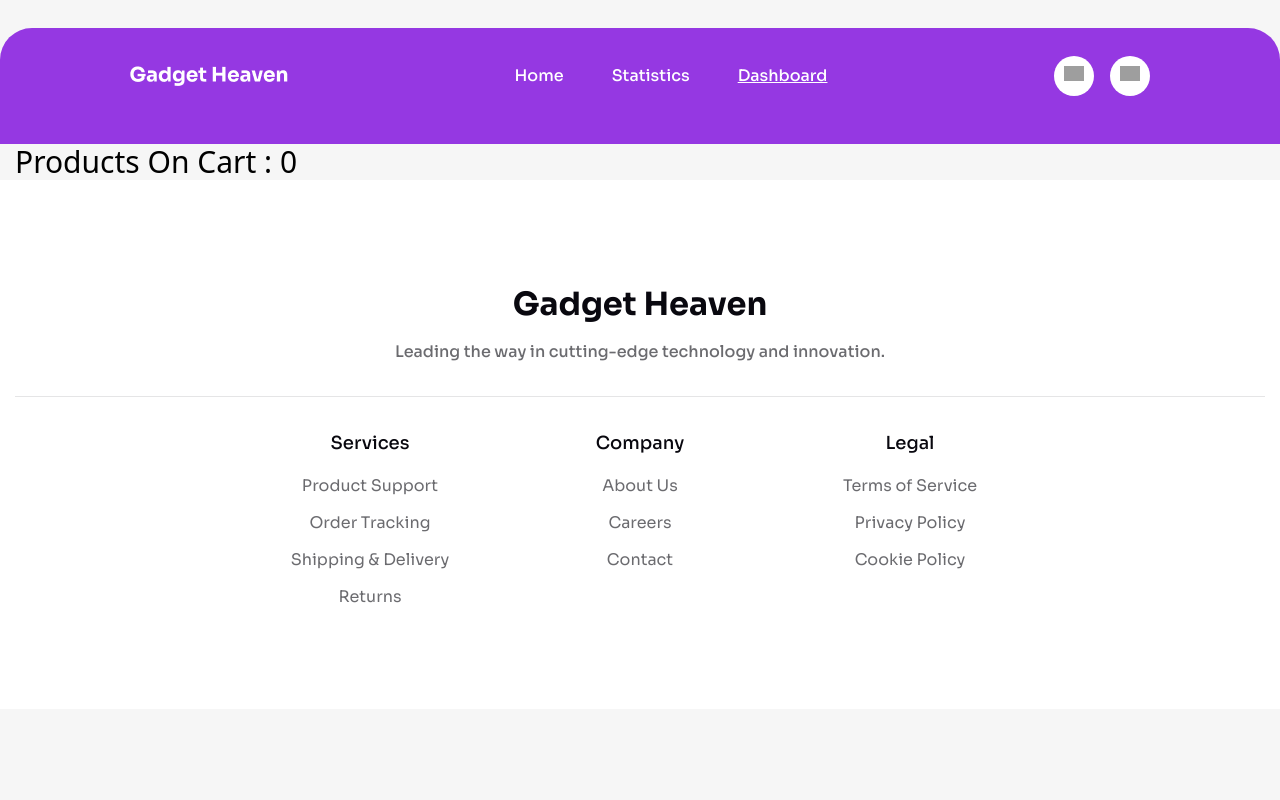
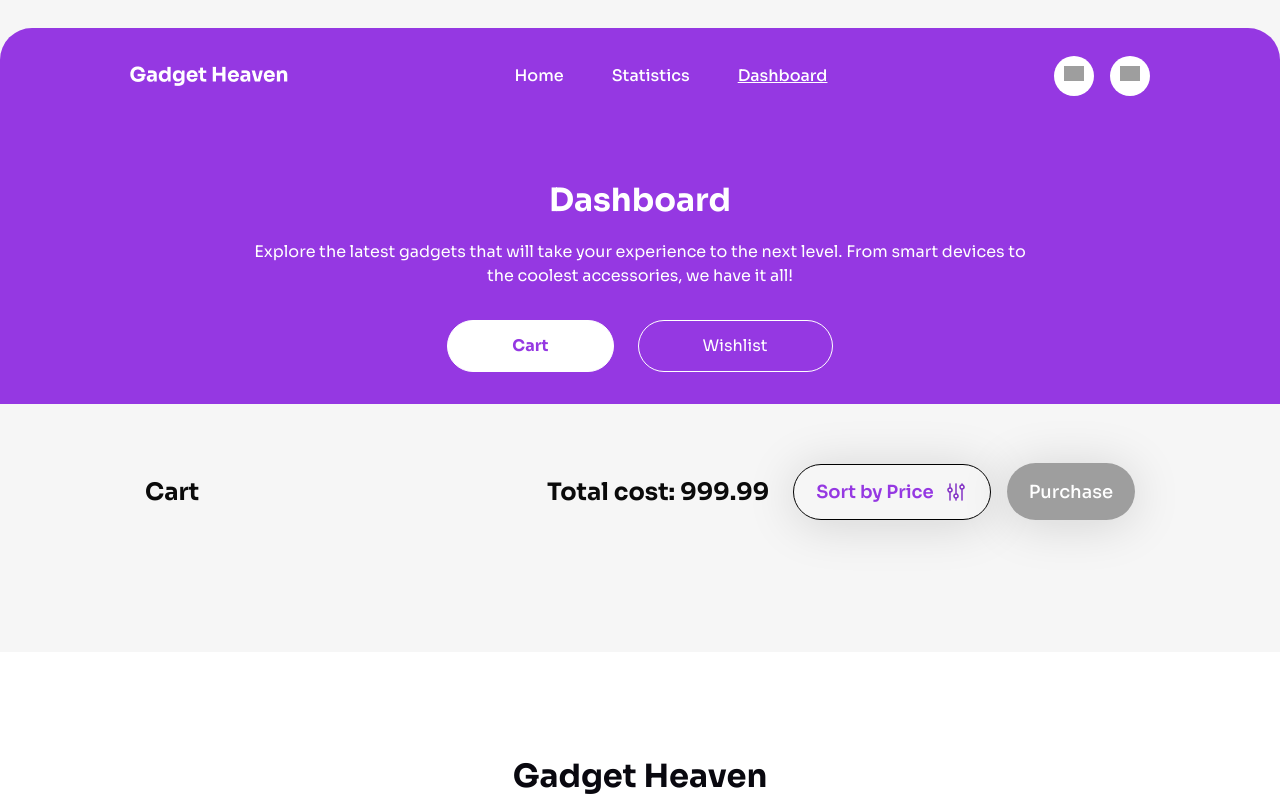
Before and after one commit to webdevrakeeb/GadgetHeaven, a React (Vite) app: page /dashboard in a window 1280 px wide. Shown: the top 800 px of the page. Built offline with nearby package versions, Linux system fonts and the light colour scheme; grey boxes are pictures that could not be loaded.

Commit message:
Work on Cart List And Wishlist items.

```diff
--- a/package.json
+++ b/package.json
@@ -16,6 +16,7 @@
     "react-dom": "^19.1.0",
     "react-icons": "^5.5.0",
     "react-router-dom": "^7.6.1",
+    "react-tabs": "^6.1.0",
     "sort-by": "^1.2.0",
     "surge": "^0.24.6"
   },
--- /dev/null
+++ b/src/Components/Cart/Cart.jsx
@@ -0,0 +1,21 @@
+const Cart = ({product}) => {
+    const {product_image, product_title, description, price} = product;
+    return (
+        <div>
+            <div className="p-8 bg-white rounded-2xl">
+                <div className="flex flex-col lg:flex-row gap-x-8">
+                    <div className="lg:w-[200px]">
+                        <img className="h-[150px] block mx-auto" src={product_image} alt="" />
+                    </div>
+                    <div className="lg:w-[calc(100%-200px)]">
+                        <h2 className="text-0f text-2xl font-Sora font-semibold mb-[18px]">{product_title}</h2>
+                        <p className="text-muted text-lg font-Sora font-normal mb-4">{description}</p>
+                        <h3 className="text-[rgba(9,8,15,0.80)] text-xl font-Sora font-semibold">Price: ${price}</h3>
+                    </div>
+                </div>
+            </div>
+        </div>
+    );
+};
+
+export default Cart;
--- a/src/Components/Dashboard/Dashboard.jsx
+++ b/src/Components/Dashboard/Dashboard.jsx
@@ -1,24 +1,73 @@
 import { useEffect, useState } from "react";
 import { useLoaderData } from "react-router-dom";
-import { getCartList } from "../../Utilies/SaveToLS";
+import { getCartList, getWishList } from "../../Utilies/SaveToLS";
+import Cart from "../Cart/Cart";
+import sortIcon from '../../assets/images/sort-icon.png';
+import Wishlist from "../Wishlist/Wishlist";
 
-const Dashboard = () => {
+
+const Dashboard = ({handleAddToCart}) => {
     const [cartList, setCartList] = useState([]);
+    const [wishList, setWishList] = useState([]);
+    const [listTabButton, setListTabButton] = useState('cart');
     const allListedItems = useLoaderData();
+    // Cart Items
     useEffect(()=> {
         const stroedCartList = getCartList();
         const cartItemList = allListedItems.filter(item => stroedCartList.includes(item.product_id));
         setCartList(cartItemList)
-    },[allListedItems]);
+    },[]);
+
+    useEffect(()=>{
+        const storedWishList = getWishList();
+        const wishItemList = allListedItems.filter(item => storedWishList.includes(item.product_id));
+        setWishList(wishItemList);
+    },[])
 
 
     return (
-        <div className="container">
-            <h1 className="text-3xl">Products On Cart : {cartList.length}</h1>
-            {
-                cartList.map(product => <h2 key={product.product_id}>{product.product_title}</h2>)
-            }
-        </div>
+        <>
+            <div className="bg-brand py-8">
+                <h2 className="text-white text-[32px] font-Sora font-bold text-center pb-4">Dashboard</h2>
+                <p className="lg:max-w-[796px] font-Sora text-center mx-auto text-white pb-5 lg:pb-8">Explore the latest gadgets that will take your experience to the next level. From smart devices to the coolest accessories, we have it all!</p>
+                <ul className="flex items-center justify-center gap-x-6">
+                    <button
+                        onClick={()=>setListTabButton('cart')}
+                        className={`py-[13px] px-[64px] font-Sora border border-[#FFF] rounded-[32px] ${
+                        listTabButton === 'cart' ? 'font-bold bg-white text-brand' : 'font-normal bg-transparent text-white'
+                    }`}>Cart</button>
+                    <button
+                        onClick={()=>setListTabButton('wishlist')}
+                        className={`py-[13px] px-[64px] font-Sora border border-[#FFF] rounded-[32px] text-white ${
+                        listTabButton === 'wishlist' ? 'font-bold bg-white text-brand' : 'font-normal bg-transparent text-white'
+                    }`}>Wishlist</button>
+                </ul>
+            </div>
+            <div className="container">
+                <div className="lg:pt-[59px] lg:pb-8 xl:px-[130px]">
+                    {
+                        listTabButton === 'cart' ?
+                        <div className="flex items-center justify-between">
+                            <h2 className="text-[#0B0B0B] text-2xl font-Sora font-bold">Cart</h2>
+                            <ul className="flex items-center gap-x-4">
+                                <li className="text-[#0B0B0B] text-2xl font-Sora font-bold mr-2">Total cost: 999.99</li>
+                                <li className="flex items-center gap-x-[10px] text-brand text-lg font-Sora font-semibold py-[13px] px-[22px] shadow-[0px_4px_50px_0px_rgba(11,11,11,0.15)] border-[1.5px] border-[#000] rounded-[32px] cursor-pointer">Sort by Price <img src={sortIcon}/></li>
+                                <li className="py-[14.5px] px-[22px] shadow-[0px_4px_50px_0px_rgba(11,11,11,0.15)] rounded-[32px] bg-[url('https://i.ibb.co/pGDk2Lb/purchase-btn.png')] bg-no-repeat bg-cover bg-center text-white text-lg font-Sora font-medium cursor-pointer">Purchase</li>
+                            </ul>
+                        </div>  : <h2 className="text-[#0B0B0B] text-2xl font-Sora font-bold">Wishlist</h2>
+                    }
+                </div>
+
+                <div className="xl:px-[130px] flex flex-col gap-y-6 pb-[100px]">
+                    {
+                        listTabButton === 'wishlist' ?
+                        wishList.map(product => <Wishlist product={product} handleAddToCart={handleAddToCart}></Wishlist>) :
+                        cartList.map(product => <Cart product={product}></Cart>)
+                    }
+                </div>
+
+            </div>
+        </>
     );
 };
 
--- a/src/Components/FilterItems/FilterItems.jsx
+++ b/src/Components/FilterItems/FilterItems.jsx
@@ -1,43 +1,57 @@
 
 
-const FilterItems = ({handleSort}) => {
+const FilterItems = ({handleSort, selectedCategory}) => {
     return (
         <div className="w-full md:w-[250px] bg-white border border-[rgba(9,8,15,0.10)] rounded-2xl p-6">
             <ul className="flex flex-row flex-wrap gap-x-3 md:flex-col gap-y-6">
                 <li>
                     <button
                         onClick={()=>handleSort('All')}
-                        className={`py-[14px] w-full px-7 block rounded-[32px] font-Sora text-lg font-medium bg-[#9538E2] text-white`}>All Product</button>
+                        className={`py-[14px] w-full px-7 block rounded-[32px] font-Sora text-lg font-medium ${
+                            selectedCategory === 'All' ? 'bg-[#9538E2] text-white' : 'bg-[rgba(9,8,15,0.05)] text-muted'
+                        }`}>All Product</button>
                 </li>
                 <li>
                     <button
                         onClick={() => handleSort('Laptops')}
-                        className={`py-[14px]  w-full px-7 block rounded-[32px] font-Sora text-lg font-medium bg-[rgba(9,8,15,0.05)] text-muted`}>Laptops</button>
+                        className={`py-[14px]  w-full px-7 block rounded-[32px] font-Sora text-lg font-medium ${
+                            selectedCategory === 'Laptops' ? 'bg-[#9538E2] text-white' : 'bg-[rgba(9,8,15,0.05)] text-muted'
+                        }`}>Laptops</button>
                 </li>
                 <li>
                     <button
                         onClick={() => handleSort('Smartphones')}
-                        className={`py-[14px]  w-full px-7 block rounded-[32px] font-Sora text-lg font-medium bg-[rgba(9,8,15,0.05)] text-muted`}>Phones</button>
+                        className={`py-[14px]  w-full px-7 block rounded-[32px] font-Sora text-lg font-medium ${
+                            selectedCategory === 'Smartphones' ? 'bg-[#9538E2] text-white' : 'bg-[rgba(9,8,15,0.05)] text-muted'
+                        }`}>Phones</button>
                 </li>
                 <li>
                     <button
                         onClick={() => handleSort('Accessories')}
-                        className={`py-[14px]  w-full px-7 block rounded-[32px] font-Sora text-lg font-medium bg-[rgba(9,8,15,0.05)] text-muted`}>Accessories</button>
+                        className={`py-[14px]  w-full px-7 block rounded-[32px] font-Sora text-lg font-medium ${
+                            selectedCategory === 'Accessories' ? 'bg-[#9538E2] text-white' : 'bg-[rgba(9,8,15,0.05)] text-muted'
+                        }`}>Accessories</button>
                 </li>
                 <li>
                     <button
                         onClick={() => handleSort('Smartwatches')}
-                        className={`py-[14px]  w-full px-7 block rounded-[32px] font-Sora text-lg font-medium bg-[rgba(9,8,15,0.05)] text-muted`}>Smart Watches</button>
+                        className={`py-[14px]  w-full px-7 block rounded-[32px] font-Sora text-lg font-medium ${
+                            selectedCategory === 'Smartwatches' ? 'bg-[#9538E2] text-white' : 'bg-[rgba(9,8,15,0.05)] text-muted'
+                        }`}>Smart Watches</button>
                 </li>
                 <li>
                     <button
                         onClick={() => handleSort('MacBook')}
-                        className={`py-[14px]  w-full px-7 block rounded-[32px] font-Sora text-lg font-medium bg-[rgba(9,8,15,0.05)] text-muted`}>MacBook</button>
+                        className={`py-[14px]  w-full px-7 block rounded-[32px] font-Sora text-lg font-medium ${
+                            selectedCategory === 'MacBook' ? 'bg-[#9538E2] text-white' : 'bg-[rgba(9,8,15,0.05)] text-muted'
+                        }`}>MacBook</button>
                 </li>
                 <li>
                     <button
                         onClick={() => handleSort('Iphone')}
-                        className={`py-[14px]  w-full px-7 block rounded-[32px] font-Sora text-lg font-medium bg-[rgba(9,8,15,0.05)] text-muted`}>Iphone</button>
+                        className={`py-[14px]  w-full px-7 block rounded-[32px] font-Sora text-lg font-medium ${
+                            selectedCategory === 'Iphone' ? 'bg-[#9538E2] text-white' : 'bg-[rgba(9,8,15,0.05)] text-muted'
+                        }`}>Iphone</button>
                 </li>
             </ul>
         </div>
--- a/src/Components/Gadgets/Gadgets.jsx
+++ b/src/Components/Gadgets/Gadgets.jsx
@@ -25,7 +25,7 @@ const Gadgets = () => {
             <h2 className="text-[#0B0B0B] text-[25px] md:text-[40px] font-Sora font-bold text-center pb-3 md:pb-6 lg:pb-12">Explore Cutting-Edge Gadgets</h2>
             <div className="flex flex-col md:flex-row gap-x-6 gap-y-5">
                 <div>
-                    <FilterItems handleSort={handleSort}></FilterItems>
+                    <FilterItems handleSort={handleSort} selectedCategory={selectedCategory}></FilterItems>
                 </div>
                 <div className="w-full md:w-[calc(100%-250px)] grid grid-cols-1 lg:grid-cols-3 gap-6">
                     {
--- /dev/null
+++ b/src/Components/Wishlist/Wishlist.jsx
@@ -0,0 +1,24 @@
+const Wishlist = ({product,handleAddToCart}) => {
+    const {product_id, product_image, product_title, description, price} = product;
+    return (
+        <div>
+            <div className="p-8 bg-white rounded-2xl">
+                <div className="flex flex-col lg:flex-row gap-x-8">
+                    <div className="lg:w-[200px]">
+                        <img className="h-[150px] block mx-auto" src={product_image} alt="" />
+                    </div>
+                    <div className="lg:w-[calc(100%-200px)]">
+                        <h2 className="text-0f text-2xl font-Sora font-semibold mb-[18px]">{product_title}</h2>
+                        <p className="text-muted text-lg font-Sora font-normal mb-4">{description}</p>
+                        <h3 className="text-[rgba(9,8,15,0.80)] text-xl font-Sora font-semibold mb-4">Price: ${price}</h3>
+                        <button
+                            onClick={()=>handleAddToCart(product_id)}
+                            className="rounded-[32px] bg-brand shadow-[0px_4px_50px_0px_rgba(11,11,11,0.15)] py-[13px] px-[26px] text-white text-lg font-Sora font-medium">Add to Card</button>
+                    </div>
+                </div>
+            </div>
+        </div>
+    );
+};
+
+export default Wishlist;
--- a/tailwind.config.js
+++ b/tailwind.config.js
@@ -11,7 +11,8 @@ export default {
       },
        textColor: {
         '0f': '#09080F',
-        'muted': 'rgba(9, 8, 15, 0.60)'
+        'muted': 'rgba(9, 8, 15, 0.60)',
+        'brand': '#9538E2'
       },
       backgroundColor: {
         'brand': '#9538E2'
```
Also changed, not shown: src/Components/Details/Details.jsx (+3 -10 lines), src/main.jsx (+14 -2 lines), src/assets/images/sort-icon.png (added), 1 other file (tests, documents, lock files or other folders).
